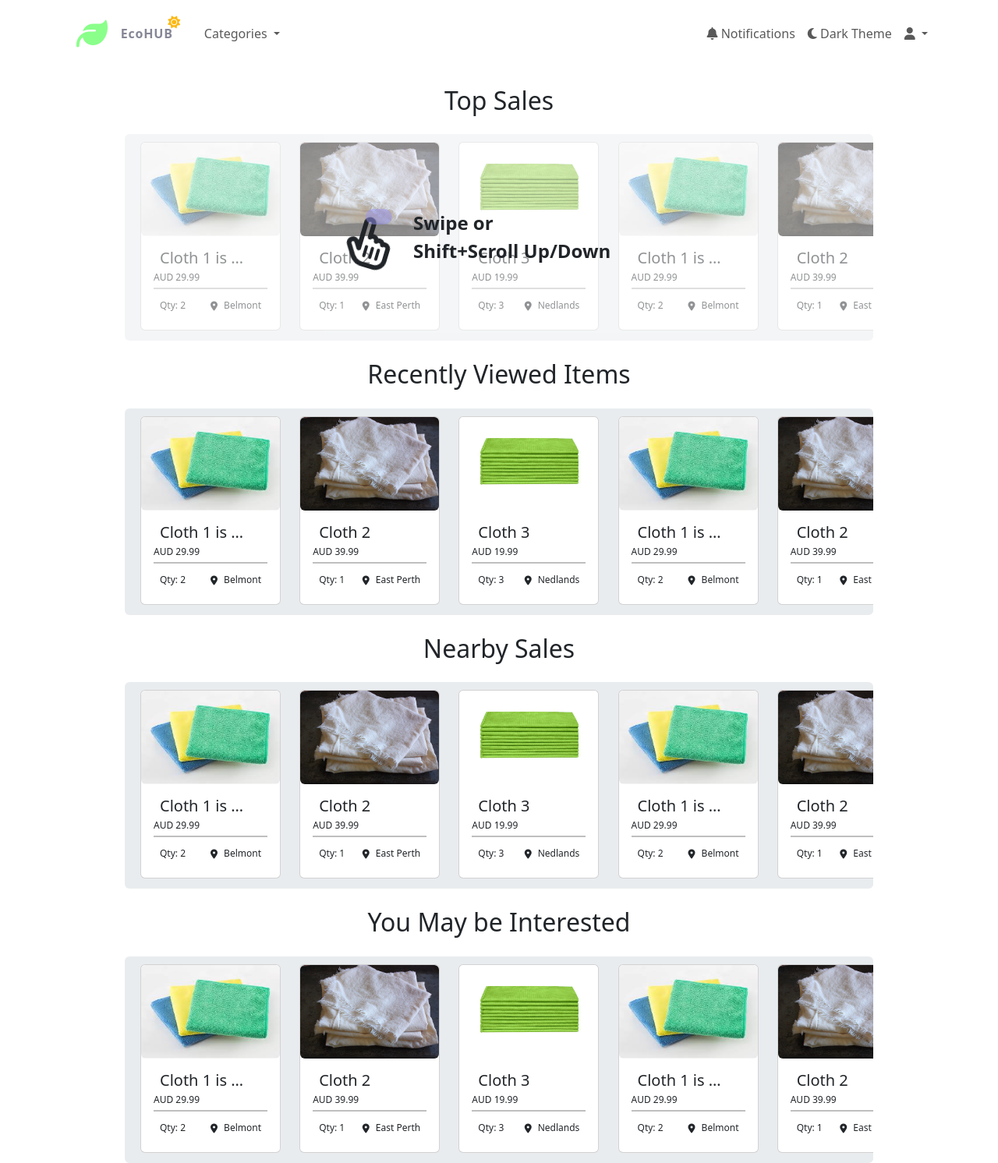
After one commit to JiayangYing/CITS3403_PRO, a Flask app: page /product in a window 1280 px wide. The commit adds this page. Shown: the whole page at 78% size. Run offline with Flask 3, Linux system fonts and the light colour scheme.

Commit message:
create product main page layout with dummy data
- Showcase main sales categories on the main page
- Product grid view design:
- Design and show the recently viewed items, sales from nearby suburbs, and recommended items for the users.

```diff
--- a/app/routes.py
+++ b/app/routes.py
@@ -34,3 +34,12 @@ def get_sdg_img_dirs():
 @app.route('/signup')
 def signup():
     return render_template('/users/signup.html', hideNav=True)
+products = [
+    {'title': 'Cloth 1 is very long title with long description in the title', 'price': 29.99, 'quantity': 2, 'location': 'Belmont', 'img':'static/img/product_image/image.jpg'},
+    {'title': 'Cloth 2', 'price': 39.99, 'quantity': 1, 'location': 'East Perth', 'img':'static/img/product_image/image2.jpg'},
+    {'title': 'Cloth 3', 'price': 19.99, 'quantity': 3, 'location': 'Nedlands', 'img':'static/img/product_image/image3.jpg'}
+]
+
+@app.route('/product')
+def product():
+    return render_template('/product/product.html', products=products)
--- /dev/null
+++ b/app/static/css/product/product.css
@@ -0,0 +1,116 @@
+.overlay {
+    position: absolute;
+    overflow-x: hidden;
+    width: 75%;
+    height: 265px;
+    background-color: rgba(255, 255, 255, 0.5);
+    z-index: 999;
+}
+
+.display-container {
+  border-radius: 0.375rem;
+  background-color: var(--bs-gray-200);
+  width: 75%;
+  height: 265px;
+  overflow: hidden;
+  border-radius: 0.375rem;
+}
+
+.display-products {
+  border-radius: 0.375rem;
+  /* height:370px;  */
+  /* 40px - more place for scrollbar, is hidden under parent box */
+  padding: 10px;
+  white-space:nowrap;
+  overflow-x: scroll;
+  overflow-y: hide;
+  -webkit-overflow-scrolling:touch;
+}
+
+.display-card {
+  background-color: var(--bs-gray-200);
+  display:inline-block;
+  width: 200px;
+  line-height:10px;
+  text-align:center;
+  border-radius: 0.375rem;
+  padding: 0px 0px 0px 0px;
+  font-size: 12px;
+}
+
+.display-card {
+  padding: 0px 10px 10px 10px;
+}
+
+.display-card:hover {
+  transition: all 0.5s;
+  -webkit-transition: all 0.5s; /* Safari 3.1 to 6.0 */
+  padding: 0px 0px 0px 0px;
+  font-size: 17px;
+  line-height:15px;
+}
+
+.display-card:hover h5 {
+  text-decoration: underline;
+}
+
+.display-card hr {
+  border: none;
+  height: 2px;
+  background-color: #000;
+  margin: 0.5rem 0;
+}
+
+#swipeSupport{
+    position: absolute;
+    margin: 6rem 0rem;
+}
+
+.path {
+    height: 20px;
+    width: 20px;
+    background: rgba(149, 147, 241, 0.5);
+    border-radius: 40px;
+    visibility: hidden;
+}
+
+.hand-icon {
+    position: relative;
+    width: 100px;
+    transform-origin: 52% 62%;
+}
+
+@keyframes swipe-hand {
+    25% { transform: translate(20px) rotate(30deg); }
+    50% { transform: translate(-20px) rotate(-15deg); }
+    100% { transform: translate(0px) rotate(0); }
+}
+
+@keyframes swipe-dot {
+  12% {
+    visibility: visible;
+    width: 40px;
+  }
+  25% {
+    visibility: visible;
+    transform: translate(-65px);
+    width: 20px;
+  }
+  26% {
+    visibility: hidden;
+ }
+}
+
+#productGrid {
+  padding: 0px 5px;
+  border-radius: 0.375rem;
+  background-color: var(--bs-gray-200);
+}
+
+#productGrid .display-card {
+  margin: 5px 0px;
+}
+
+#productGrid .display-card:hover {
+  font-size: 15px;
+}
--- /dev/null
+++ b/app/static/js/product/product.js
@@ -0,0 +1,12 @@
+$(document).ready(function() {
+    document.querySelector(".path").style.animation = "swipe-dot 2s 0.5s infinite";
+    document.querySelector(".hand-icon").style.animation = "swipe-hand 2s infinite";
+    $('#swipeOverlay').on('mousemove', function(){
+        setTimeout(() => {
+            $(this).css('z-index', '-1')
+        }, 200);
+    })
+    $('#swipeOverlay').on('touchstart', function(){
+        $(this).css('z-index', '-1')
+    })
+});
--- /dev/null
+++ b/app/templates/product/display_card.html
@@ -0,0 +1,23 @@
+<div class="display-card">
+    <div class="card">
+        <img class="rounded" src="{{ product.img }}" height="120" alt="{{ product.title }}">
+        <div class="card-body">
+            <h5 class="d-flex justify-content-start ms-2" style="max-width: 80%;">
+                <span class="text-truncate">
+                    {{ product.title }}
+                </span>
+            </h5>
+            <div class="d-flex justify-content-start">
+                <p class="card-text">AUD {{ product.price }}</p>
+            </div>
+            <hr>
+            <div class="d-flex justify-content-between">
+                <span class="p-2 d-flex justify-content-start">Qty: {{ product.quantity }}</span>
+                <div class="p-2 d-flex justify-content-end">
+                    <i class="fa-solid fa-location-dot me-2"></i>
+                    <span>{{ product.location }}</span>
+                </div>
+            </div>
+        </div>
+    </div>
+</div>
--- /dev/null
+++ b/app/templates/product/product.html
@@ -0,0 +1,15 @@
+{% extends "base.html" %}
+
+{% block title %}Product {% endblock %}
+
+{% block content %}
+    {% include "/product/product_display.html" %}
+{% endblock %}
+
+{% block javascript %}
+    <script src="{{ url_for('static', filename='js/product/product.js') }}"></script>
+{% endblock %}
+
+{% block css %}
+    <link rel="stylesheet" href="{{ url_for('static', filename='css/product/product.css') }}" type="text/css" />
+{% endblock %}
--- /dev/null
+++ b/app/templates/product/product_display.html
@@ -0,0 +1,66 @@
+
+<h2 class="text-center m-4">Top Sales</h2>
+<div class="row g-0 justify-content-center">
+    <div id="swipeOverlay" class="d-flex justify-content-center overlay">
+        <div id="swipeSupport" class="swipe">
+            <div class="d-flex">
+                <div class="hand-icon">
+                    <i class="fa-regular fa-hand-pointer fa-4x mt-1 ms-5"></i>
+                </div>
+                <div class="path"></div>
+                <div class="col-4 ms-2 fw-bold fs-4">
+                    <span class="col-4">Swipe or</span>
+                    <span class="text-nowrap">Shift+Scroll Up/Down</span>
+                </div>
+            </div>
+        </div>
+    </div>
+    <div class="display-container">
+        <div class="display-products">
+        {% for _ in range(3) %}
+            {% for product in products %}
+                {% include "/product/display_card.html" %}
+            {% endfor %}
+        {% endfor %}
+        </div>
+    </div>
+</div>
+
+<h2 class="text-center m-4">Recently Viewed Items</h2>
+<div class="row g-0 justify-content-center">
+    <div class="display-container">
+        <div class="display-products">
+        {% for _ in range(3) %}
+            {% for product in products %}
+                {% include "/product/display_card.html" %}
+            {% endfor %}
+        {% endfor %}
+        </div>
+    </div>
+</div>
+
+<h2 class="text-center m-4">Nearby Sales</h2>
+<div class="row g-0 justify-content-center">
+    <div class="display-container">
+        <div class="display-products">
+        {% for _ in range(3) %}
+            {% for product in products %}
+                {% include "/product/display_card.html" %}
+            {% endfor %}
+        {% endfor %}
+        </div>
+    </div>
+</div>
+
+<h2 class="text-center m-4">You May be Interested</h2>
+<div class="row g-0 justify-content-center">
+    <div class="display-container">
+        <div class="display-products">
+        {% for _ in range(3) %}
+            {% for product in products %}
+                {% include "/product/display_card.html" %}
+            {% endfor %}
+        {% endfor %}
+        </div>
+    </div>
+</div>
```
Also changed, not shown: app/static/css/dark_site.css (+55 -3 lines), app/static/img/product_image/image.jpg (added), app/static/img/product_image/image2.jpg (added), app/static/img/product_image/image3.jpg (added).
